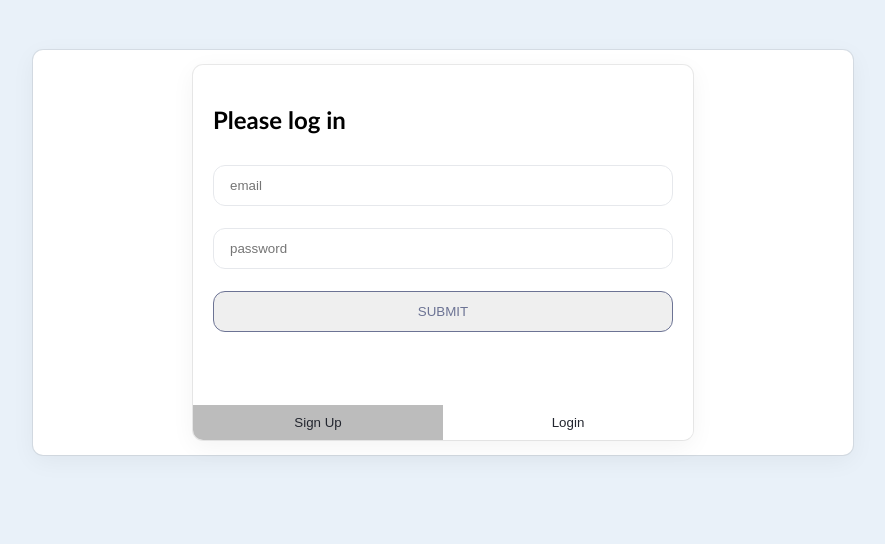
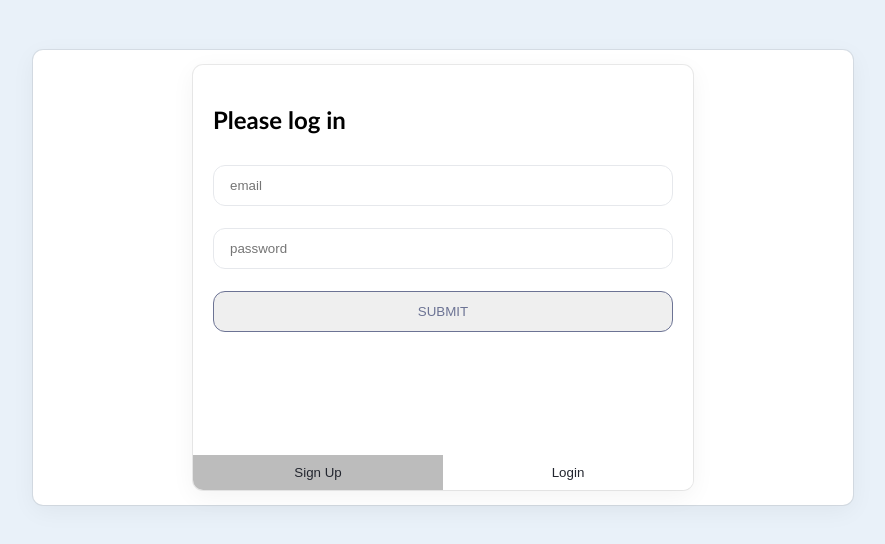
Before and after one commit to Farnooshmo/group-todo-app, a React (Create React App) app in the folder client/: page / in a window 1280 px wide. Shown: the top 544 px of the page, without its empty margins (197-1082 px from the left). Built offline with nearby package versions, Linux system fonts and the light colour scheme.

Commit message:
Update index.css

```diff
--- a/client/src/index.css
+++ b/client/src/index.css
@@ -190,7 +190,7 @@ input {
 .auth-containet-box form {
   display: flex;
   flex-direction: column;
-  height: 300px;
+  height: 350px;
   padding: 20px;
 }
 
```
